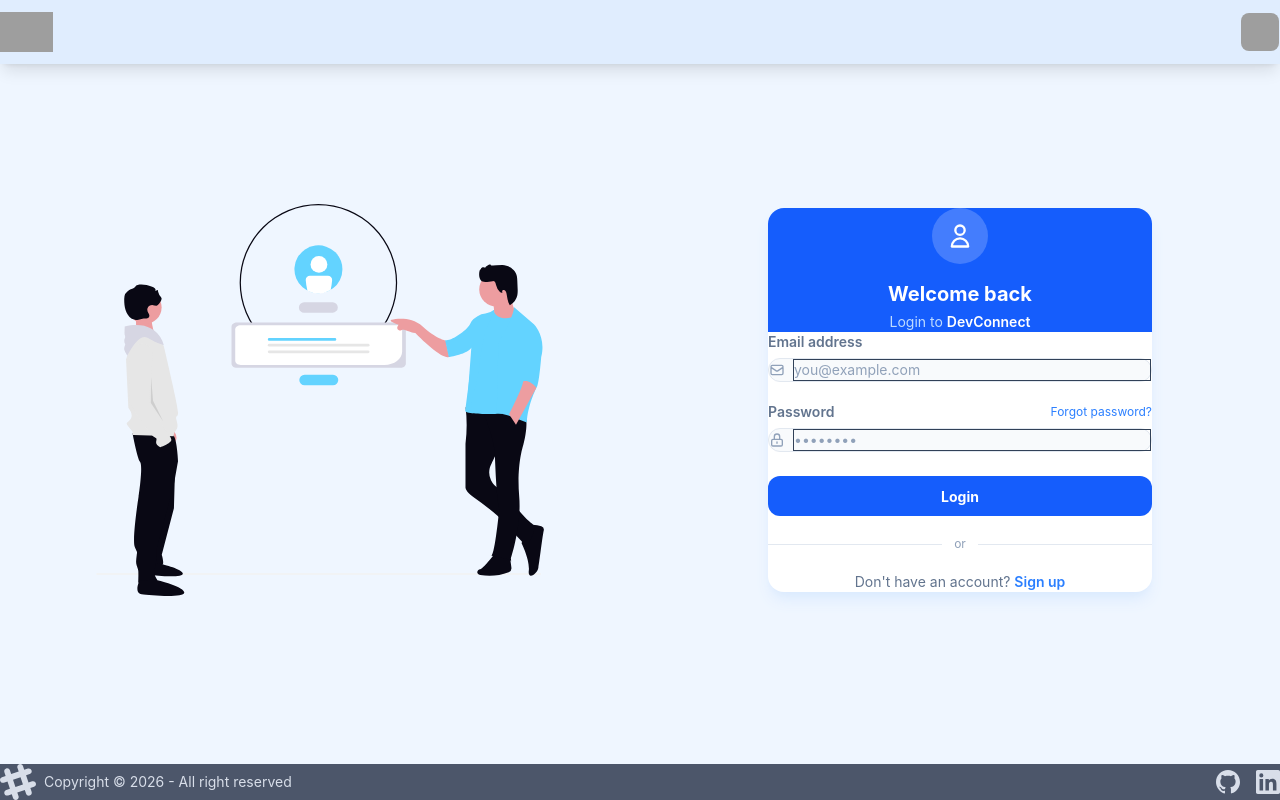
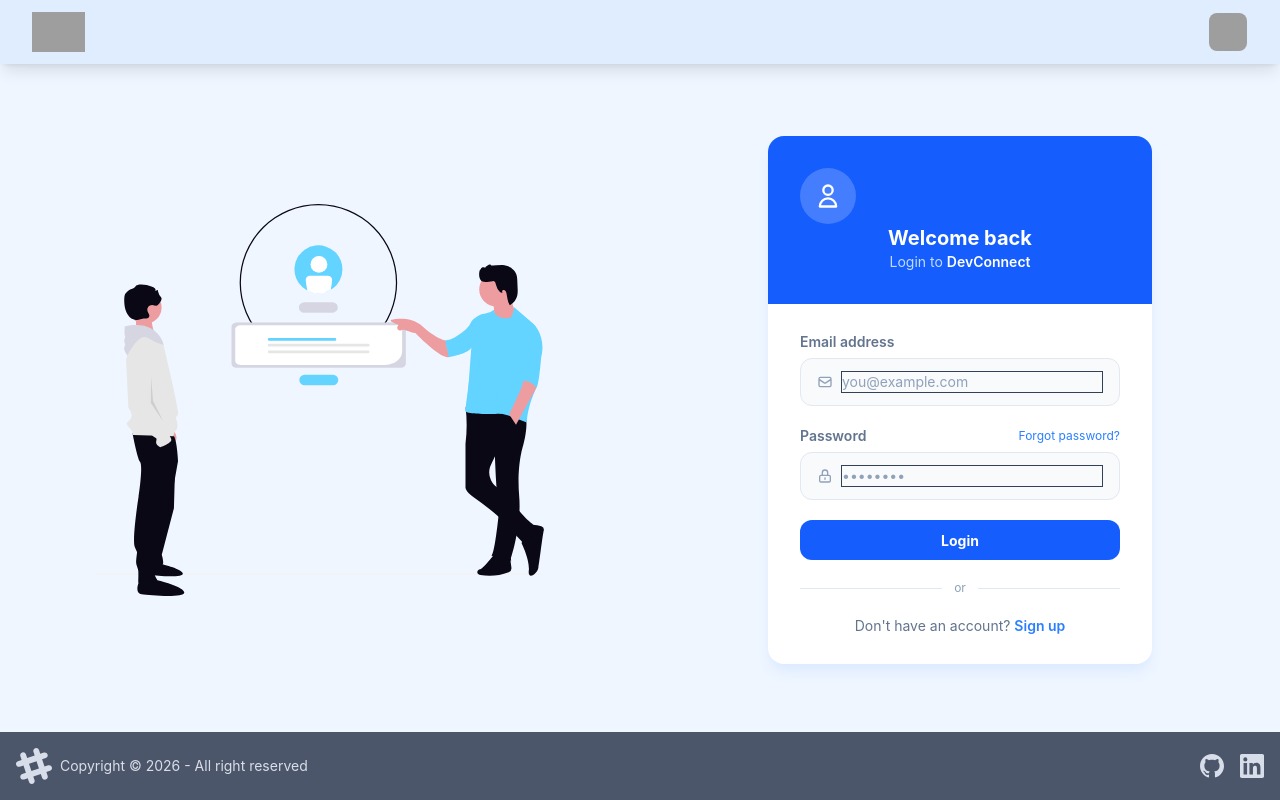
Before and after one commit to amanuniyal01/DevConnect-Frontend, a React (Vite) app: page /app/login in a window 1280 px wide. Built offline with nearby package versions, Linux system fonts and the light colour scheme; grey boxes are pictures that could not be loaded.

Commit message:
fixed Landing page and Body padding issue

```diff
--- a/src/App.jsx
+++ b/src/App.jsx
@@ -8,7 +8,7 @@
 
 function App() {
   return (
-    <div className="p-10">
+    <div className="">
       <BrowserRouter >
         <Routes>
           <Route path="/" element={<Landing />} />
--- a/src/components/Landing.jsx
+++ b/src/components/Landing.jsx
@@ -7,11 +7,11 @@
     const navigate = useNavigate();
 
     return (
-        <div className="flex flex-col min-h-screen bg-blue-50">
+        <div className="flex flex-col min-h-screen   bg-blue-50">
 
             <Navbar />
 
-            <div className="flex flex-col md:flex-row items-center justify-center flex-1 overflow-hidden">
+            <div className="flex flex-col md:flex-row items-center justify-center md:justify-between flex-1 overflow-hidden">
 
                 <div className="landing w-full h-64 sm:h-80 md:w-1/2 flex items-center justify-center" />
 
--- a/src/components/Login.jsx
+++ b/src/components/Login.jsx
@@ -6,11 +6,10 @@
     const navigate = useNavigate()
 
     return (
-        <div className='bg-blue-50 min-h-screen flex flex-col md:flex-row'>
+        <div className="bg-blue-50 min-h-screen flex flex-col md:flex-row">
 
-
-            <div className="hidden md:flex md:w-1/2  items-center justify-center p-12">
-
+            {/* Left Image */}
+            <div className="hidden md:flex md:w-1/2 items-center justify-center p-12">
                 <img
                     src={loginImage}
                     alt="DevConnect illustration"
@@ -18,12 +17,12 @@
                 />
             </div>
 
-
+            {/* Right Form */}
             <div className="w-full md:w-1/2 flex items-center justify-center px-6 py-12">
 
                 <div className="bg-white rounded-2xl w-full max-w-sm overflow-hidden shadow-lg shadow-blue-100">
 
-
+                    {/* Header */}
                     <div className="bg-blue-600 px-8 py-8 text-center">
                         <div className="w-14 h-14 rounded-full bg-white/20 flex items-center justify-center mx-auto mb-4">
                             <svg xmlns="http://www.w3.org/2000/svg" className="w-7 h-7 text-white" fill="none" viewBox="0 0 24 24" stroke="currentColor">
@@ -31,62 +30,82 @@
                             </svg>
                         </div>
                         <h2 className="text-white text-xl font-bold">Welcome back</h2>
-                        <p className="text-blue-200 text-sm mt-1">Login to <span className="text-white font-semibold">DevConnect</span></p>
+                        <p className="text-blue-200 text-sm mt-1">
+                            Login to <span className="text-white font-semibold">DevConnect</span>
+                        </p>
                     </div>
 
-
+                    {/* Form */}
                     <div className="px-8 py-7 flex flex-col gap-5">
 
+                        {/* Email */}
+                        <div className="flex flex-col gap-1.5">
+                            <label className="text-sm font-semibold text-slate-500">
+                                Email address
+                            </label>
 
-                        <div className="flex flex-col gap-1.5">
-                            <label className="text-sm font-semibold text-slate-500">Email address</label>
-                            <div className="flex items-center gap-2 border border-slate-200 rounded-xl px-3 bg-slate-50">
+                            <div className="flex items-center gap-2 border border-slate-200 rounded-xl px-4 py-3 bg-slate-50 focus-within:border-blue-500 focus-within:ring-1 focus-within:ring-blue-500 transition">
                                 <svg xmlns="http://www.w3.org/2000/svg" className="w-4 h-4 text-slate-400 shrink-0" fill="none" viewBox="0 0 24 24" stroke="currentColor">
                                     <path strokeLinecap="round" strokeLinejoin="round" strokeWidth={2} d="M3 8l7.89 5.26a2 2 0 002.22 0L21 8M5 19h14a2 2 0 002-2V7a2 2 0 00-2-2H5a2 2 0 00-2 2v10a2 2 0 002 2z" />
                                 </svg>
-                                <input type="email" placeholder="you@example.com"
-                                    className="bg-transparent outline-none text-sm py-3 w-full text-slate-700 placeholder-slate-400" />
+
+                                <input
+                                    type="email"
+                                    placeholder="you@example.com"
+                                    className="bg-transparent outline-none text-sm w-full text-slate-700 placeholder-slate-400"
+                                />
                             </div>
                         </div>
 
-
+                        {/* Password */}
                         <div className="flex flex-col gap-1.5">
                             <div className="flex justify-between items-center">
-                                <label className="text-sm font-semibold text-slate-500">Password</label>
-                                <a href="#" className="text-xs text-blue-500 hover:text-blue-600">Forgot password?</a>
+                                <label className="text-sm font-semibold text-slate-500">
+                                    Password
+                                </label>
+                                <span className="text-xs text-blue-500 cursor-pointer hover:underline">
+                                    Forgot password?
+                                </span>
                             </div>
-                            <div className="flex items-center gap-2 border border-slate-200 rounded-xl px-3 bg-slate-50">
+
+                            <div className="flex items-center gap-2 border border-slate-200 rounded-xl px-4 py-3 bg-slate-50 focus-within:border-blue-500 focus-within:ring-1 focus-within:ring-blue-500 transition">
                                 <svg xmlns="http://www.w3.org/2000/svg" className="w-4 h-4 text-slate-400 shrink-0" fill="none" viewBox="0 0 24 24" stroke="currentColor">
                                     <path strokeLinecap="round" strokeLinejoin="round" strokeWidth={2} d="M12 15v2m-6 4h12a2 2 0 002-2v-6a2 2 0 00-2-2H6a2 2 0 00-2 2v6a2 2 0 002 2zm10-10V7a4 4 0 00-8 0v4h8z" />
                                 </svg>
-                                <input type="password" placeholder="••••••••"
-                                    className="bg-transparent outline-none text-sm py-3 w-full text-slate-700 placeholder-slate-400" />
+
+                                <input
+                                    type="password"
+                                    placeholder="••••••••"
+                                    className="bg-transparent outline-none text-sm w-full text-slate-700 placeholder-slate-400"
+                                />
                             </div>
                         </div>
 
-
+                        {/* Button */}
                         <button
                             onClick={() => navigate("/app")}
-                            className="btn bg-blue-600 hover:bg-blue-700 text-white font-bold rounded-xl w-full border-none mt-1">
+                            className="btn bg-blue-600 hover:bg-blue-700 text-white font-bold rounded-xl w-full border-none mt-1 !py-3">
                             Login
                         </button>
 
-
+                        {/* Divider */}
                         <div className="flex items-center gap-3">
                             <div className="flex-1 h-px bg-slate-200" />
                             <span className="text-xs text-slate-400">or</span>
                             <div className="flex-1 h-px bg-slate-200" />
                         </div>
 
-
+                        {/* Signup */}
                         <p className="text-center text-sm text-slate-500">
-                            Don't have an account?{' '}
-                            <span onClick={() => navigate('/signup')}
+                            Don't have an account?{" "}
+                            <span
+                                onClick={() => navigate('/signup')}
                                 className="text-blue-500 font-semibold cursor-pointer hover:text-blue-600">
                                 Sign up
                             </span>
                         </p>
                     </div>
+
                 </div>
             </div>
         </div>
--- a/src/index.css
+++ b/src/index.css
@@ -1,10 +1,12 @@
-* {
-    padding: 0;
-}
-
 @import "tailwindcss";
 @import "/node_modules/daisyui/themes.css";
 @import "daisyui/daisyui.css";
+
+* {
+    box-sizing: border-box;
+    margin: 0;
+}
+
 
 .landing {
     background: url("./assets/landing.svg");
@@ -15,8 +17,15 @@
 }
 
 @keyframes float {
-    0%, 100% { transform: translateY(0px); }
-    50%       { transform: translateY(-10px); }
+
+    0%,
+    100% {
+        transform: translateY(0px);
+    }
+
+    50% {
+        transform: translateY(-10px);
+    }
 }
 
 .pulse-dot {
@@ -29,6 +38,15 @@
 }
 
 @keyframes pulse {
-    0%, 100% { opacity: 1; transform: scale(1); }
-    50%       { opacity: 0.4; transform: scale(0.7); }
+
+    0%,
+    100% {
+        opacity: 1;
+        transform: scale(1);
+    }
+
+    50% {
+        opacity: 0.4;
+        transform: scale(0.7);
+    }
 }
```
